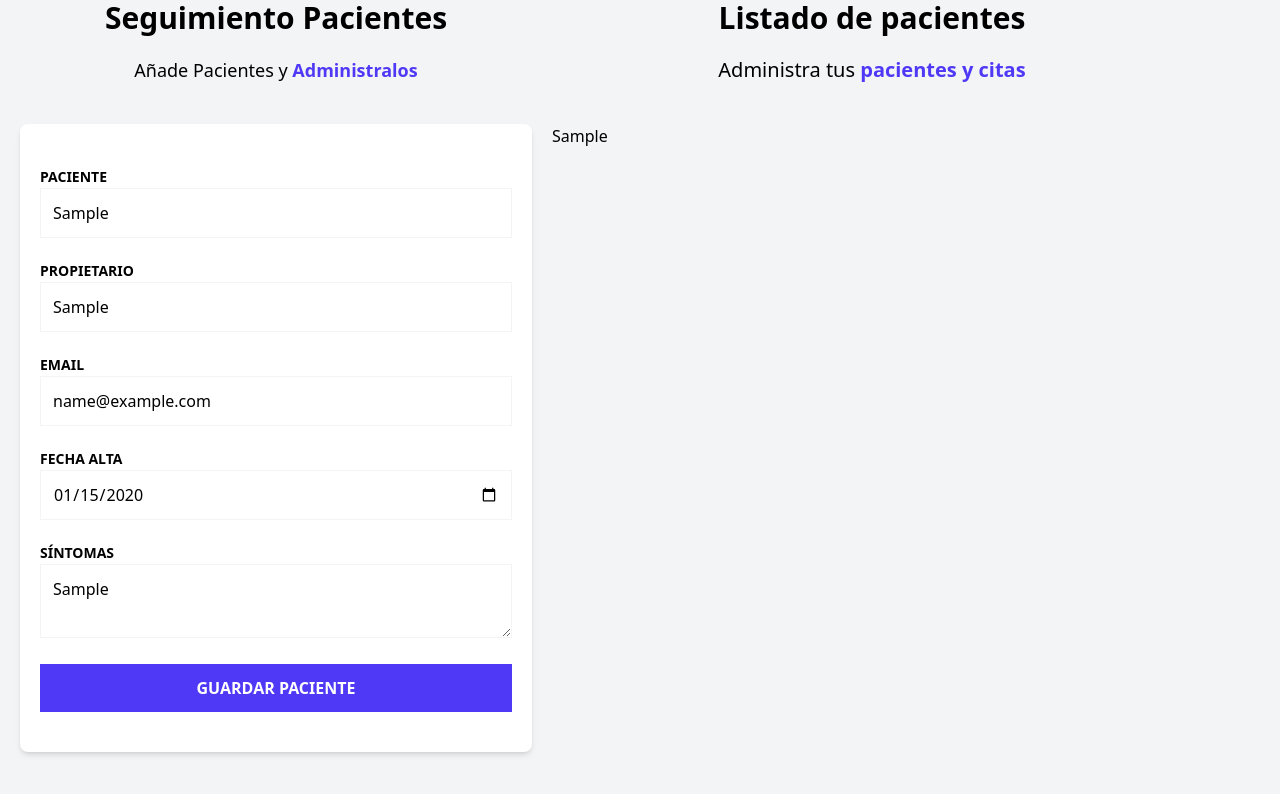
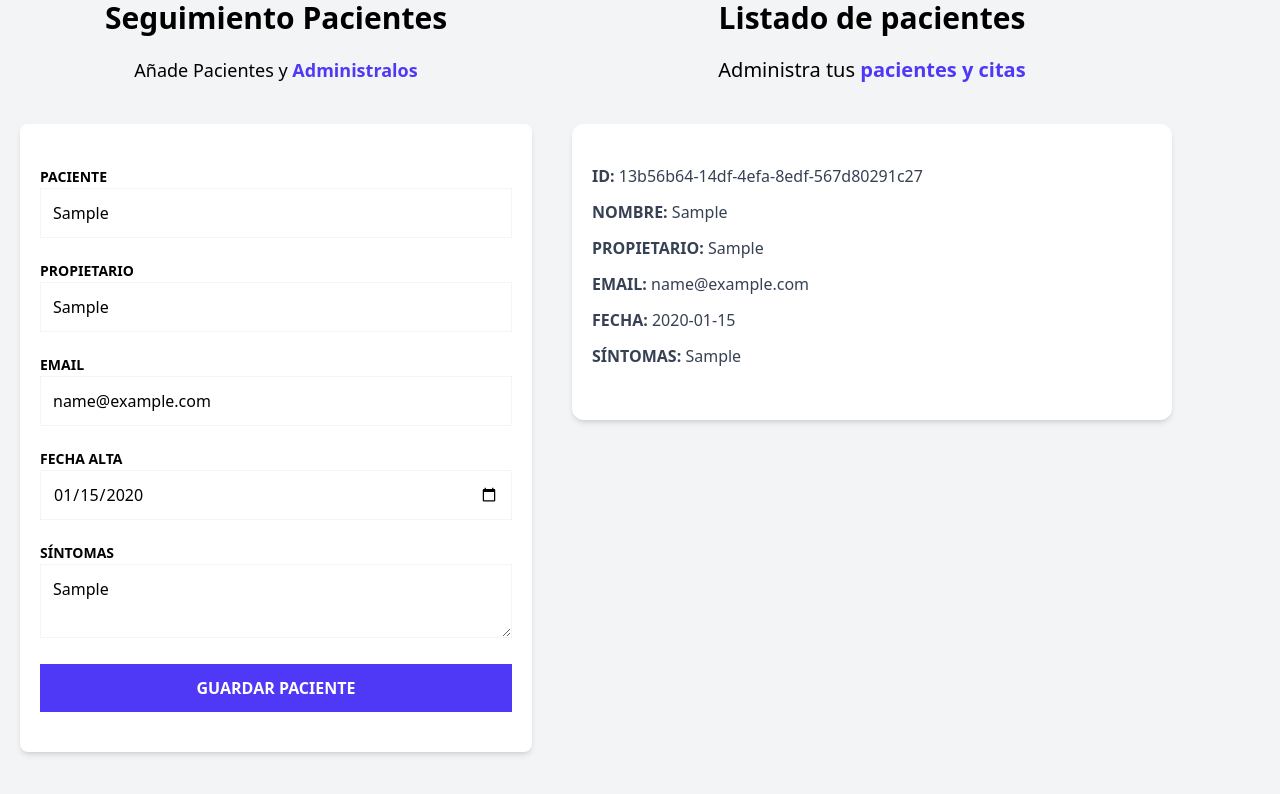
Before and after one commit to DomenicoPH/administrador-de-pacientes-vet, a React (Vite) app: page / in a window 1280 px wide. Both pictures are taken after typing "Sample", "Sample", "name@example.com", "2020-01-15", "Sample" into the empty fields and a click on the input "Guardar Paciente". Shown: the part 224-1018 px from the top of the page. Built offline with nearby package versions, Linux system fonts and the light colour scheme.

Commit message:
renderizando datos de paciente en componente PatientList / Componentes dinámicos: PatientDetails y PatientDetailItem

```diff
--- /dev/null
+++ b/src/components/PatientDetailItem.tsx
@@ -0,0 +1,13 @@
+type PatientDetailItemProps = {
+    label: string;
+    data: string;
+}
+
+export default function PatientDetailItem({label, data}: PatientDetailItemProps) {
+  return (
+    <p className="font-bold mb-3 text-gray-700 uppercase">
+        {label}: {''}
+        <span className="font-normal normal-case">{data}</span>
+    </p>
+  )
+}
--- a/src/components/PatientDetails.tsx
+++ b/src/components/PatientDetails.tsx
@@ -1,4 +1,5 @@
 import type { Patient } from "../types";
+import PatientDetailItem from "./PatientDetailItem";
 
 type PatientDetailProps = {
     patient: Patient;
@@ -6,8 +7,15 @@
 
 export default function PatientDetails({patient} : PatientDetailProps) {
   return (
-    <div>
-        <h2>{patient.name}</h2>
+    <div className="mx-5 my-10 px-5 py-10 bg-white shadow-md rounded-xl">
+
+        <PatientDetailItem label="ID" data={patient.id} />
+        <PatientDetailItem label="Nombre" data={patient.name} />
+        <PatientDetailItem label="Propietario" data={patient.caretaker} />
+        <PatientDetailItem label="Email" data={patient.email} />
+        <PatientDetailItem label="Fecha" data={patient.date.toString()} />
+        <PatientDetailItem label="Síntomas" data={patient.symptoms} />
+
     </div>
   )
 }
```
